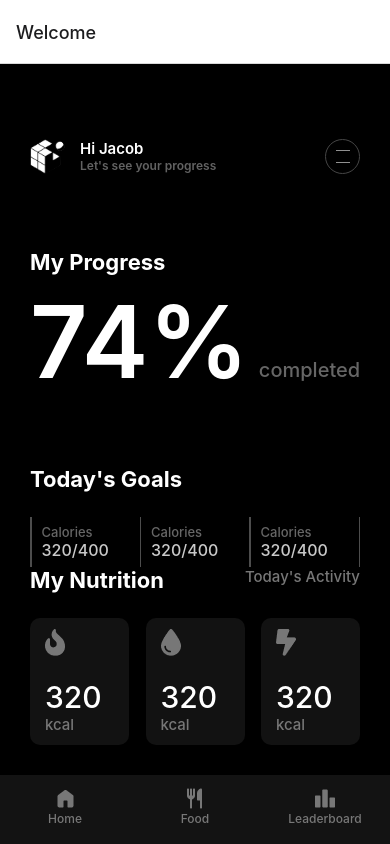
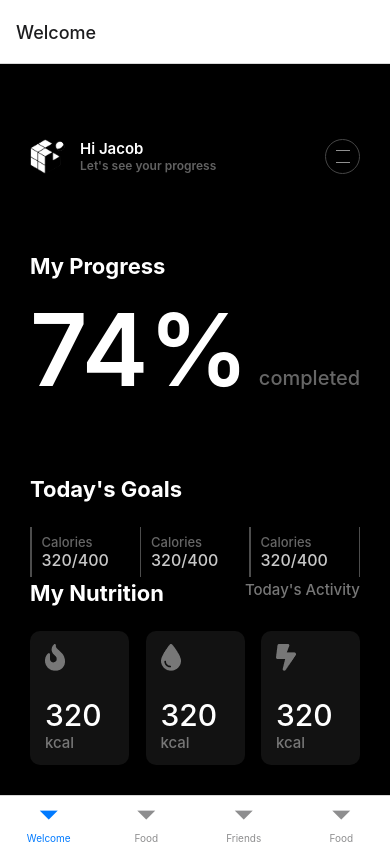
Before and after one commit to bnpm63/smartplate, a React Native app in the folder smartplate/: screen /Home in a window 390 px wide. Built offline with nearby package versions, Linux system fonts and the light colour scheme.

Commit message:
Created style file, removed original tabbar, created new tab bar

```diff
--- a/smartplate/App.tsx
+++ b/smartplate/App.tsx
@@ -1,17 +1,16 @@
 // Dev Modules
 import React from 'react';
-import {NavigationContainer} from '@react-navigation/native';
+import { NavigationContainer } from '@react-navigation/native';
 
 // Screens
-import Home from './home'
-import Login from './login'
-import Food from './food'
-import Friends from './friends'
-import PlateStack from './stack'
+import PlateTabs from './stack'
 
+// Root
 const App = () => {
 	return (
-		<PlateStack/>
+		<NavigationContainer>
+			<PlateTabs/>
+		</NavigationContainer>
 	);
 };
 
--- a/smartplate/home.tsx
+++ b/smartplate/home.tsx
@@ -1,11 +1,11 @@
+// Dev modules
 import React from 'react';
 import {StyleSheet, View, Text, Pressable, Image, TouchableHighlight, TouchableOpacity} from 'react-native';
 
-const Home = ({ navigation }) => {
-  const handleNavPress = (buttonId) => {
-    navigation.navigate(buttonId);
-  };
+// Our Libraries
+import styles from './styles';
 
+const Home = () => {
   return (
     <View style={styles.container}>
       <View style={styles.container_1}>
@@ -133,163 +133,10 @@ const Home = ({ navigation }) => {
           </View>
         </View>
       </View>
-      <View style={styles.navbar}>
-        <TouchableOpacity onPress={() => handleNavPress('Home')} style={styles.nav_button}>
-          <Image source={require('../smartplate/assets/home.png')} style={styles.nutrition_icon} />
-          <Text style={{ fontSize: 12, fontWeight: 500, color: '#777777' }}>Home</Text>
-        </TouchableOpacity>
-        <TouchableOpacity onPress={() => handleNavPress('Food')} style={styles.nav_button}>
-          <Image source={require('../smartplate/assets/restaurant.png')} style={styles.nutrition_icon} />
-          <Text style={{ fontSize: 12, fontWeight: 500, color: '#777777' }}>Food</Text>
-        </TouchableOpacity>
-        <TouchableOpacity onPress={() => handleNavPress('Leaderboard')} style={styles.nav_button}>
-          <Image source={require('../smartplate/assets/leaderboard.png')} style={styles.nutrition_icon} />
-          <Text style={{ fontSize: 12, fontWeight: 500, color: '#777777' }}>Leaderboard</Text>
-        </TouchableOpacity>
 
-      </View>
 
     </View>
   );
 };
 
-const styles = StyleSheet.create({
- container: {
-  backgroundColor: 'black',
-  flex: 1,
- },
-
- container_1: {
-   flexDirection: 'column',
-   flex: 10,
-   marginTop: 75,
-   marginBottom: 30,
-   marginLeft: 30,
-   marginRight: 30,
- },
-
- navbar: {
-  backgroundColor: '#131313',
-  flex: 1,
-  justifyContent: 'space-around',
-  flexDirection: 'row',
-  alignItems: 'center',
-  paddingBottom: 8,
- },
-
-stats: {
-  flexDirection: 'row',
-  flex: 2,
- },
-
- pfp: {
-  height: 35,
-  width : 35,
-  borderRadius: 10,
-  marginRight: 15,
- },
-
- goals: {
-  flex: 2,
- },
-
- nutrition: {
-  paddingTop: 30,
-  flex: 5,
- },
-
- settings_lines: {
-  backgroundColor: '#909090',
-  width: 14,
-  height: 1,
- },
-
- goal_stats: {
-  flex: 1,
-  flexDirection: 'column',
-  justifyContent: 'center',
-  paddingLeft: 10,
- },
-
- progress: {
-  flex: 6,
-  flexDirection: 'column',
-  justifyContent: 'space-evenly',
- },
-
- lower: {
-  flex: 6,
- },
-
- top_nav: {
-  flex: 1,
-  flexDirection: 'row',
- },
-
- header: {
-  color: 'white',
-  fontSize: 22,
-  fontWeight: 'bold',
- },
-
- user: {
-  flex: 1,
-  flexDirection: 'row',
- },
-
- username: {
-
- },
-
- nav_button: {
-  flex: 1,
-  flexDirection: 'column',
-  alignItems: 'center',
- },
-
- settings: {
-  height: 35,
-  width : 35,
-  borderRadius: 35,
-  borderWidth: 1,
-  borderColor: '#464646',
-  flexDirection: 'column',
-  alignItems: 'center',
-  justifyContent: 'space-evenly',
- },
-
- goal_stack: {
-  flexDirection: 'row',
-  marginTop: 25,
-  justifyContent: 'space-between',
- },
-
- verticleLine: {
-  height: 50,
-  width: 1.5,
-  backgroundColor: '#4D4D4D',
-},
-
-nutrition_stack: {
-  flexDirection: 'row',
-  flex: 1,
-  marginTop: 25,
-  justifyContent: 'space-between',
-},
-
-nutrition_stats: {
-  backgroundColor: '#121212',
-  borderRadius: 10,
-  width: '30%',
-  flexDirection: 'column',
-  justifyContent: 'space-around',
-  paddingLeft: 15,
-},
-
-nutrition_icon: {
-},
-
-});
-
-
 export default Home;
--- a/smartplate/stack.tsx
+++ b/smartplate/stack.tsx
@@ -1,45 +1,63 @@
+// Dev Modules
 import React from 'react';
-import {NavigationContainer} from '@react-navigation/native';
-import {createNativeStackNavigator} from '@react-navigation/native-stack';
+import { createBottomTabNavigator } from '@react-navigation/bottom-tabs';
 
 // Screens
-import Home from './home'
-import Login from './login'
-import Food from './food'
-import Friends from './friends'
+import Home from './home';
+import Login from './login';
+import Food from './food';
+import Friends from './friends';
+
+// style library
+import styles from './styles';
 
 
-const Stack = createNativeStackNavigator();
+const Tab = createBottomTabNavigator();
 
-const PlateStack = () => {
+const PlateTab = () => {
 	return (
-		<NavigationContainer>
-			<Stack.Navigator
-            initialRouteName ="Home"
+		<Tab.Navigator
 		>
-				<Stack.Screen
+			<Tab.Screen
 				name="Home"
 				component={Home}
-					options={{title:'Welcome'}}
+				options={{ title: 'Welcome' }}
 			/>
-				<Stack.Screen
+			<Tab.Screen
 				name="Login"
 				component={Login}
-					options={{title: 'Food'}}
+				options={{ title: 'Food' }}
 			/>
-				<Stack.Screen
+			<Tab.Screen
 				name="Friends"
 				component={Friends}
-					options={{title: 'Friends'}}
+				options={{ title: 'Friends' }}
 			/>
-				<Stack.Screen
+			<Tab.Screen
 				name="Food"
 				component={Food}
-					options={{title: 'Food'}}
+				options={{ title: 'Food' }}
 			/>
-			</Stack.Navigator>
-		</NavigationContainer>
+		</Tab.Navigator>
 	);
 };
 
-export default PlateStack;
+export default PlateTab;
+
+
+// THIS IS THE ORIGINAL STYLE OF THE NON FUNCTIONAL TAB-bar
+      {/* <View style={styles.navbar}>
+        <TouchableOpacity onPress={() => handleNavPress('Home')} style={styles.nav_button}>
+          <Image source={require('../smartplate/assets/home.png')} style={styles.nutrition_icon} />
+          <Text style={{ fontSize: 12, fontWeight: 500, color: '#777777' }}>Home</Text>
+        </TouchableOpacity>
+        <TouchableOpacity onPress={() => handleNavPress('Food')} style={styles.nav_button}>
+          <Image source={require('../smartplate/assets/restaurant.png')} style={styles.nutrition_icon} />
+          <Text style={{ fontSize: 12, fontWeight: 500, color: '#777777' }}>Food</Text>
+        </TouchableOpacity>
+        <TouchableOpacity onPress={() => handleNavPress('Leaderboard')} style={styles.nav_button}>
+          <Image source={require('../smartplate/assets/leaderboard.png')} style={styles.nutrition_icon} />
+          <Text style={{ fontSize: 12, fontWeight: 500, color: '#777777' }}>Leaderboard</Text>
+        </TouchableOpacity>
+
+      </View> */}
--- /dev/null
+++ b/smartplate/styles.tsx
@@ -0,0 +1,141 @@
+import {StyleSheet} from 'react-native';
+
+const styles = StyleSheet.create({
+    container: {
+     backgroundColor: 'black',
+     flex: 1,
+    },
+
+    container_1: {
+      flexDirection: 'column',
+      flex: 10,
+      marginTop: 75,
+      marginBottom: 30,
+      marginLeft: 30,
+      marginRight: 30,
+    },
+
+    navbar: {
+     backgroundColor: '#131313',
+     flex: 1,
+     justifyContent: 'space-around',
+     flexDirection: 'row',
+     alignItems: 'center',
+     paddingBottom: 8,
+    },
+
+   stats: {
+     flexDirection: 'row',
+     flex: 2,
+    },
+
+    pfp: {
+     height: 35,
+     width : 35,
+     borderRadius: 10,
+     marginRight: 15,
+    },
+
+    goals: {
+     flex: 2,
+    },
+
+    nutrition: {
+     paddingTop: 30,
+     flex: 5,
+    },
+
+    settings_lines: {
+     backgroundColor: '#909090',
+     width: 14,
+     height: 1,
+    },
+
+    goal_stats: {
+     flex: 1,
+     flexDirection: 'column',
+     justifyContent: 'center',
+     paddingLeft: 10,
+    },
+
+    progress: {
+     flex: 6,
+     flexDirection: 'column',
+     justifyContent: 'space-evenly',
+    },
+
+    lower: {
+     flex: 6,
+    },
+
+    top_nav: {
+     flex: 1,
+     flexDirection: 'row',
+    },
+
+    header: {
+     color: 'white',
+     fontSize: 22,
+     fontWeight: 'bold',
+    },
+
+    user: {
+     flex: 1,
+     flexDirection: 'row',
+    },
+
+    username: {
+
+    },
+
+    nav_button: {
+     flex: 1,
+     flexDirection: 'column',
+     alignItems: 'center',
+    },
+
+    settings: {
+     height: 35,
+     width : 35,
+     borderRadius: 35,
+     borderWidth: 1,
+     borderColor: '#464646',
+     flexDirection: 'column',
+     alignItems: 'center',
+     justifyContent: 'space-evenly',
+    },
+
+    goal_stack: {
+     flexDirection: 'row',
+     marginTop: 25,
+     justifyContent: 'space-between',
+    },
+
+    verticleLine: {
+     height: 50,
+     width: 1.5,
+     backgroundColor: '#4D4D4D',
+   },
+
+   nutrition_stack: {
+     flexDirection: 'row',
+     flex: 1,
+     marginTop: 25,
+     justifyContent: 'space-between',
+   },
+
+   nutrition_stats: {
+     backgroundColor: '#121212',
+     borderRadius: 10,
+     width: '30%',
+     flexDirection: 'column',
+     justifyContent: 'space-around',
+     paddingLeft: 15,
+   },
+
+   nutrition_icon: {
+   },
+
+   });
+
+   export default styles;
```
Lines whose indentation alone changed are shown as unchanged.
